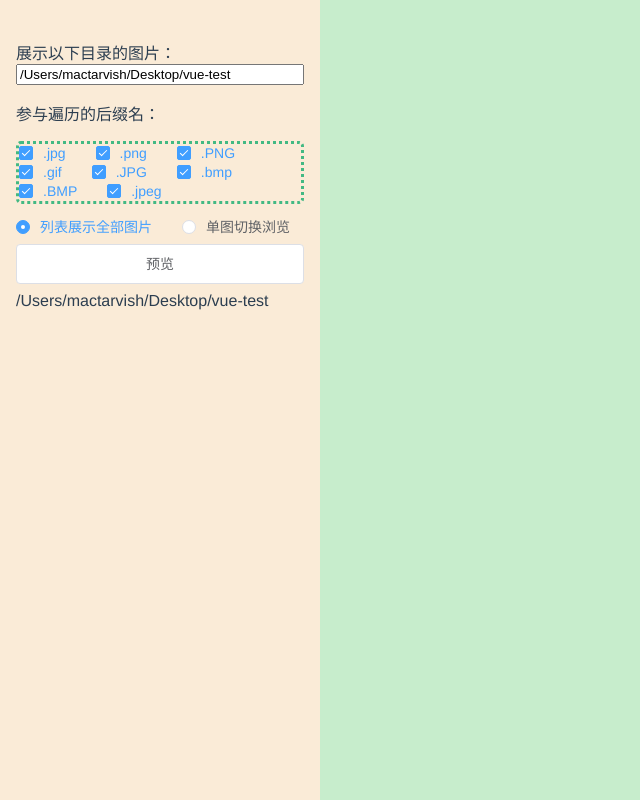
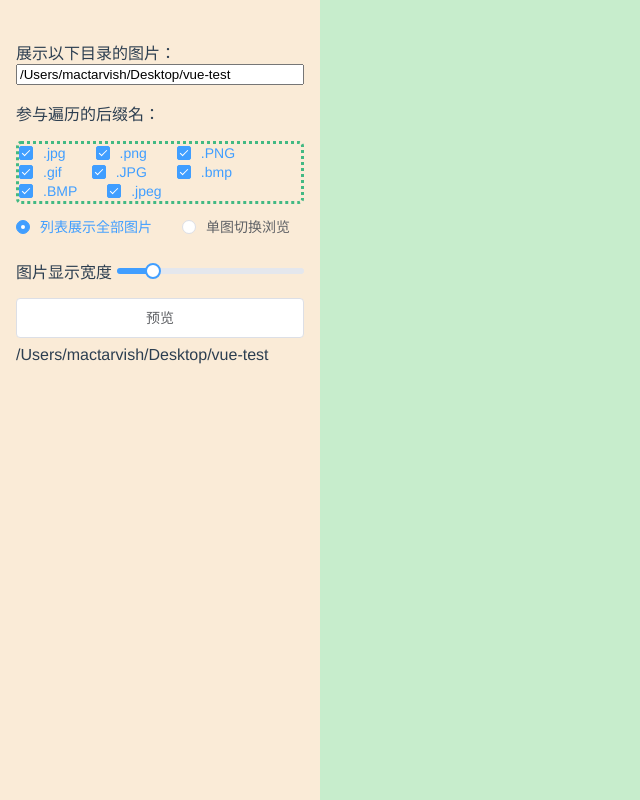
Before and after one commit to Mactarvish/vue-image-viewer, a Vue app: page / in a window 1280 px wide. Shown: the whole page, without its empty margins (0-640 px from the left). Built offline with nearby package versions, Linux system fonts and the light colour scheme.

Commit message:
[feature] 实现滚动条控制显示宽度

```diff
--- a/src/components/ImageViewer.vue
+++ b/src/components/ImageViewer.vue
@@ -4,7 +4,7 @@
     <main class="main">
       <div v-if="singleBrowseMode == 0">
         <div id="path-and-image" v-for="(value, key) in dirFilePathMap" :key="key">
-          <ImageList :rootUrl="rootUrl" :srcDir="key" :srcImagePaths="value"></ImageList>
+          <ImageList :rootUrl="rootUrl" :srcDir="key" :srcImagePaths="value" :width="imageShowWidth"></ImageList>
         </div>
       </div>
       <div v-else class="show-single">
@@ -45,6 +45,11 @@
         <el-radio label='1'>单图切换浏览</el-radio>
       </el-radio-group>
 
+      <div class="label-bar">
+        <div class="label">图片显示宽度</div>
+        <el-slider class="bar" v-model="imageShowWidth" :step="10" :max="1000" :min="10">
+        </el-slider>
+      </div>
       <!-- 竖向flex中的dom会自动横向撑满 -->
       <el-button @click="browseDir">预览</el-button>
       <div>
@@ -76,6 +81,7 @@ export default {
       checkedPostfixes: [".jpg", ".png", ".PNG", ".gif", ".JPG", ".bmp", ".BMP", ".jpeg"],
       singleBrowseMode: '0',
       curImageIndex: 0,
+      imageShowWidth: 200,
     };
   },
   watch: {
@@ -211,4 +217,16 @@ div#path-and-image {
     width: 30rem;
   }
 }
+
+.label-bar {
+  display: flex;
+  align-items: center;
+  .label {
+    margin-right: 5px;
+  }
+  .bar {
+    flex: 1;
+  }
+
+}
 </style>
```
